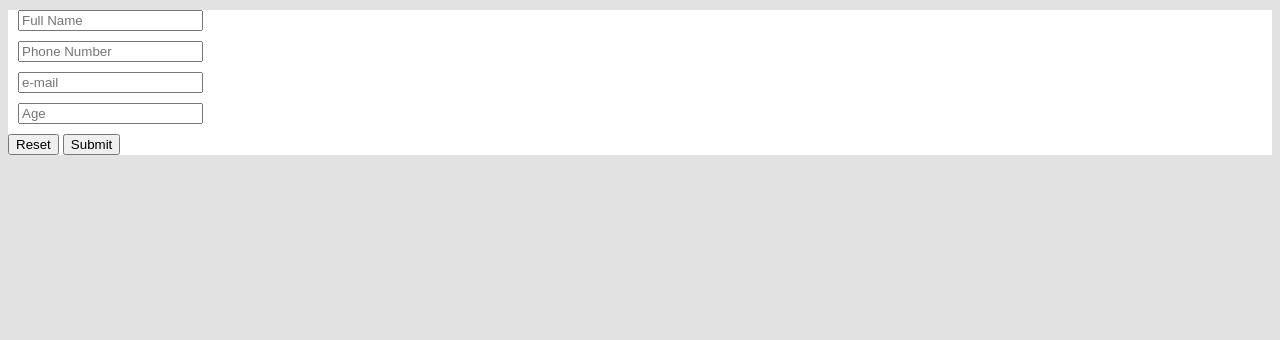
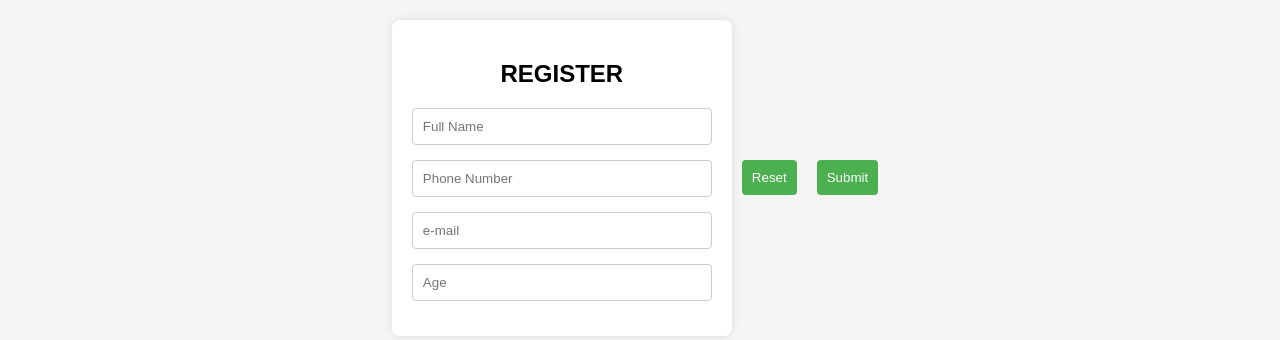
Before and after one commit to Mshankc/web-dev, a plain HTML site: page detail_form/index.html in a window 1280 px wide. Drawn offline with Linux system fonts and the light colour scheme.

Commit message:
changed alignment

```diff
--- a/detail_form/index.html
+++ b/detail_form/index.html
@@ -7,22 +7,61 @@
     <title>Form</title>
     <style>
         body {
-            background-color: rgb(226, 226, 226);
+            display: flex;
+            justify-content: center;
+            align-items: center;
+            height: auto;
+            margin: 10px;
+            padding: 10px;
+            font-family: Arial, sans-serif;
+            background-color: #f5f5f5;
         }
 
         input {
-            display: block;
-            margin: 10px;
+            width: 100%;
+            padding: 10px;
+
+            margin-bottom: 15px;
+            border: 1px solid #ccc;
+            border-radius: 4px;
+            box-sizing: border-box;
+
         }
 
-        form {
-            position: relative;
-            justify-content: center;
+        input ::placeholder {
+            font-size: 20px;
+        }
+
+        .inp-form {
             background-color: white;
+            padding: 20px;
+            border-radius: 8px;
+            box-shadow: 0 0 10px rgba(0, 0, 0, 0.1);
+            width: 300px;
         }
 
         button {
-            align-items: center;
+            width: 100%;
+            padding: 10px;
+            margin: 10px;
+            background-color: #4CAF50;
+            color: white;
+            border: none;
+            border-radius: 4px;
+            cursor: pointer;
+        }
+
+        button:hover {
+            background-color: #45a049;
+        }
+
+        .buttons {
+            display: flex;
+        }
+        h2{
+            text-align: center;
+            margin-bottom: 20px;
+
         }
     </style>
 </head>
@@ -38,12 +77,16 @@
 <body>
     <div class="inp-form">
         <form action="" method="post">
+            <h2>REGISTER</h2>
             <input type="text" name="full name" placeholder="Full Name" id="name">
             <input type="number" name="number" placeholder="Phone Number" id="phone">
             <input type="email" name="email" placeholder="e-mail" id="mail">
             <input type="age" name="age" placeholder="Age" id="age">
-            <button id="rst" type="reset">Reset</button>
-            <button type="submit" id="btn" onclick="validate()">Submit</button>
+
+    </div>
+    <div class="buttons">
+        <button id="rst" type="reset">Reset</button>
+        <button type="submit" id="btn" onclick="validate()">Submit</button>
         </form>
     </div>
 
```
